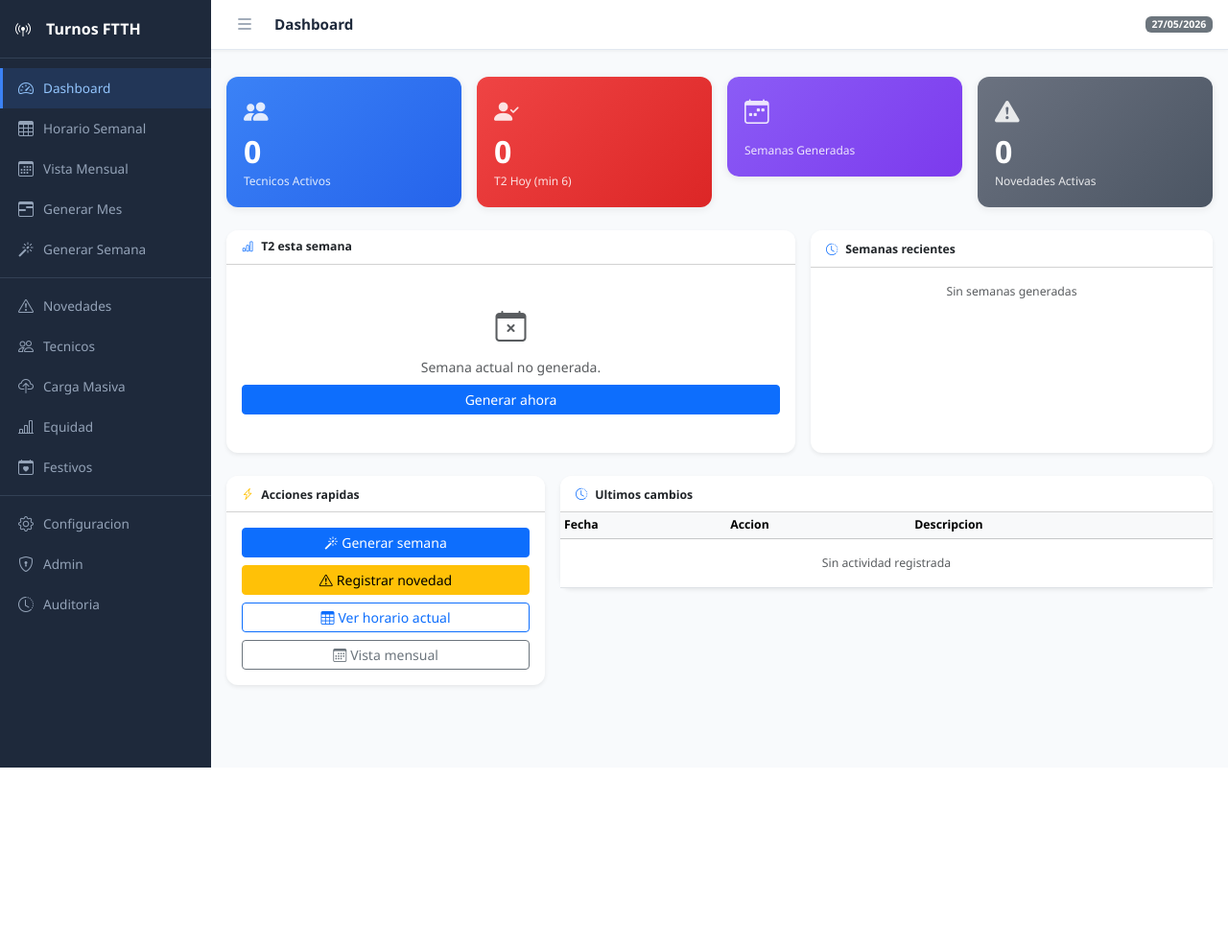
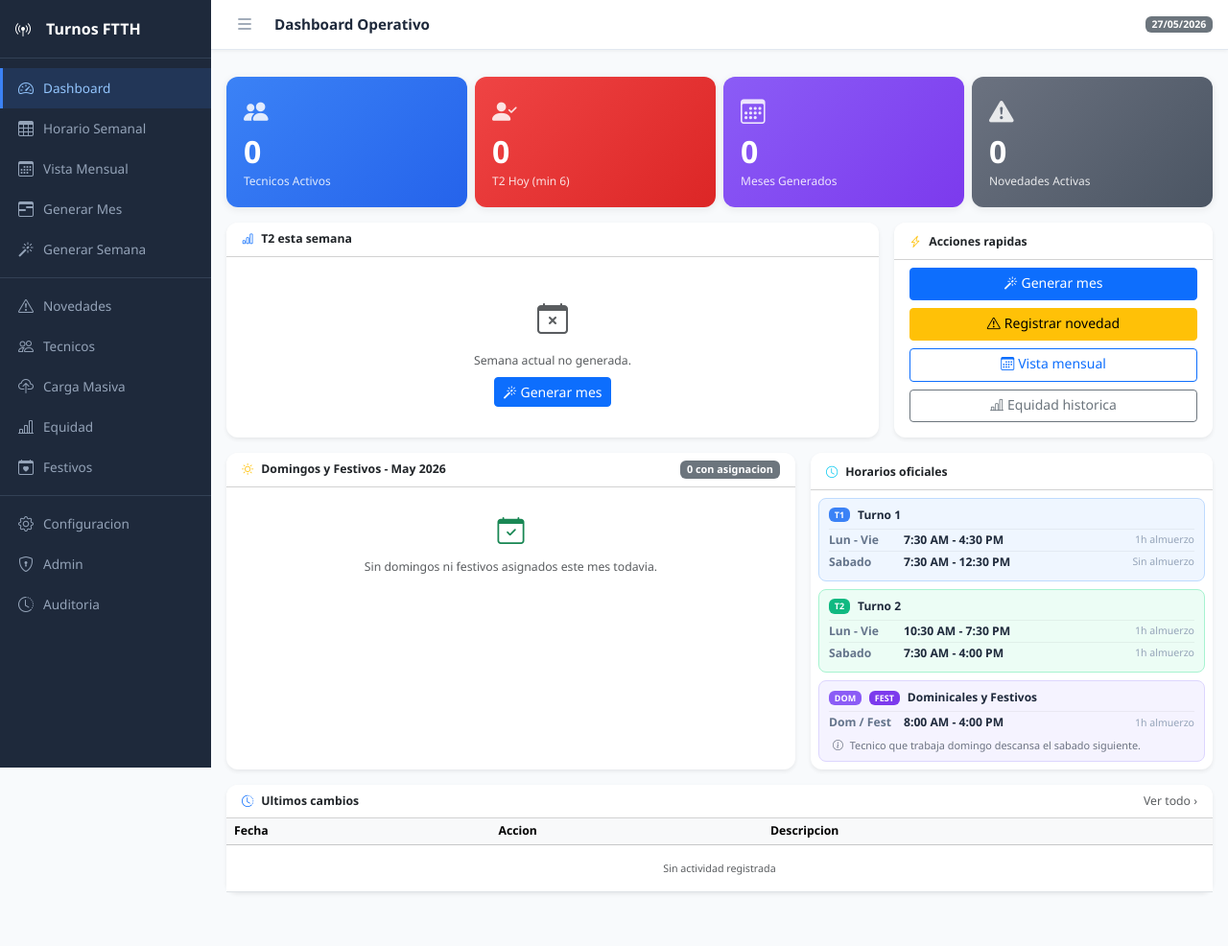
Before and after one commit to brayanosorio-cmyk/HORARIOS, a Flask app: page / in a window 1280 px wide. Shown: the whole page at 96% size. Before the commit the page ends 800 px from the top, so only its background shows below. Run offline with Flask 3, Linux system fonts and the light colour scheme; data that the repository does not hold is empty.

Commit message:
Add files via upload

```diff
--- a/templates/index.html
+++ b/templates/index.html
@@ -1,10 +1,11 @@
 {% extends "base.html" %}
 {% block title %}Dashboard{% endblock %}
-{% block title_display %}Dashboard{% endblock %}
+{% block title_display %}Dashboard Operativo{% endblock %}
 
 {% block content %}
-<!-- KPI CARDS -->
-<div class="row g-3 mb-4">
+
+<!-- KPI CARDS ROW 1 -->
+<div class="row g-2 mb-3">
   <div class="col-6 col-md-3">
     <div class="kpi-card kpi-blue">
       <div class="kpi-icon"><i class="bi bi-people-fill"></i></div>
@@ -21,9 +22,9 @@
   </div>
   <div class="col-6 col-md-3">
     <div class="kpi-card kpi-purple">
-      <div class="kpi-icon"><i class="bi bi-calendar-week"></i></div>
-      <div class="kpi-value">{{ total_weeks }}</div>
-      <div class="kpi-label">Semanas Generadas</div>
+      <div class="kpi-icon"><i class="bi bi-calendar3"></i></div>
+      <div class="kpi-value">{{ total_months }}</div>
+      <div class="kpi-label">Meses Generados</div>
     </div>
   </div>
   <div class="col-6 col-md-3">
@@ -35,115 +36,235 @@
   </div>
 </div>
 
-<div class="row g-3 mb-4">
-  <!-- T2 Chart this week -->
-  <div class="col-md-7">
+<div class="row g-3 mb-3">
+
+  <!-- T2 Chart -->
+  <div class="col-md-8">
     <div class="card border-0 shadow-sm h-100">
-      <div class="card-header bg-white d-flex align-items-center justify-content-between">
+      <div class="card-header bg-white d-flex align-items-center justify-content-between py-2">
         <span class="fw-semibold small"><i class="bi bi-bar-chart me-2 text-primary"></i>T2 esta semana</span>
-        {% if week %}
-          <span class="badge {% if week.is_locked %}bg-secondary{% else %}bg-success{% endif %}">
-            {% if week.is_locked %}<i class="bi bi-lock-fill me-1"></i>Bloqueada{% else %}<i class="bi bi-unlock me-1"></i>Activa{% endif %}
-          </span>
+        {% if ms %}
+          <a href="{{ url_for('month_view', year=today.year, month=today.month) }}"
+             class="badge bg-primary text-decoration-none small">Ver mes completo</a>
         {% endif %}
       </div>
-      <div class="card-body">
+      <div class="card-body pb-2">
         {% if week and chart_labels %}
-          <canvas id="chartT2Week" height="120"></canvas>
+          <canvas id="chartT2Week" height="95"></canvas>
         {% else %}
           <div class="text-center py-4 text-muted">
             <i class="bi bi-calendar-x fs-2 d-block mb-2"></i>
-            Semana actual no generada.
-            <a href="{{ url_for('generate') }}" class="d-block mt-2 btn btn-sm btn-primary">Generar ahora</a>
+            <span class="small">Semana actual no generada.</span>
+            <div class="mt-2 d-flex gap-2 justify-content-center">
+              <a href="{{ url_for('generate_month_view') }}" class="btn btn-sm btn-primary">
+                <i class="bi bi-magic me-1"></i>Generar mes
+              </a>
+            </div>
           </div>
         {% endif %}
       </div>
     </div>
   </div>
 
-  <!-- Recent weeks -->
-  <div class="col-md-5">
+  <!-- Quick actions -->
+  <div class="col-md-4">
     <div class="card border-0 shadow-sm h-100">
-      <div class="card-header bg-white">
-        <span class="fw-semibold small"><i class="bi bi-clock-history me-2 text-primary"></i>Semanas recientes</span>
+      <div class="card-header bg-white py-2">
+        <span class="fw-semibold small"><i class="bi bi-lightning-charge me-2 text-warning"></i>Acciones rapidas</span>
       </div>
-      <div class="card-body p-0">
-        <div class="list-group list-group-flush small">
-          {% for w in recent_weeks %}
-            <a href="{{ url_for('schedule', week_str=w.week_start.isoformat()) }}"
-               class="list-group-item list-group-item-action d-flex justify-content-between align-items-center py-2">
-              <span>
-                {% if w.is_locked %}<i class="bi bi-lock-fill text-secondary me-1"></i>{% endif %}
-                {{ w.week_start | date_fmt }} - {{ w.week_end | date_fmt }}
-              </span>
-              <span class="text-muted">{{ w.generated_at.strftime('%d/%m') }}</span>
+      <div class="card-body d-grid gap-2 pt-2">
+        <a href="{{ url_for('generate_month_view') }}" class="btn btn-primary btn-sm">
+          <i class="bi bi-magic me-1"></i>Generar mes
         </a>
-          {% else %}
-            <div class="list-group-item text-muted py-3 text-center">Sin semanas generadas</div>
-          {% endfor %}
-        </div>
-      </div>
+        <a href="{{ url_for('novelties') }}" class="btn btn-warning btn-sm">
+          <i class="bi bi-exclamation-triangle me-1"></i>Registrar novedad
+        </a>
+        <a href="{{ url_for('month_view') }}" class="btn btn-outline-primary btn-sm">
+          <i class="bi bi-calendar3 me-1"></i>Vista mensual
+        </a>
+        <a href="{{ url_for('history') }}" class="btn btn-outline-secondary btn-sm">
+          <i class="bi bi-bar-chart-line me-1"></i>Equidad historica
+        </a>
       </div>
     </div>
   </div>
 
-<!-- Quick actions + Audit -->
-<div class="row g-3">
-  <div class="col-md-4">
-    <div class="card border-0 shadow-sm">
-      <div class="card-header bg-white">
-        <span class="fw-semibold small"><i class="bi bi-lightning-charge me-2 text-warning"></i>Acciones rapidas</span>
 </div>
-      <div class="card-body d-grid gap-2">
-        <a href="{{ url_for('generate') }}" class="btn btn-primary btn-sm">
-          <i class="bi bi-magic me-1"></i>Generar semana
-        </a>
-        <a href="{{ url_for('novelties') }}" class="btn btn-warning btn-sm">
-          <i class="bi bi-exclamation-triangle me-1"></i>Registrar novedad
-        </a>
-        <a href="{{ url_for('schedule') }}" class="btn btn-outline-primary btn-sm">
-          <i class="bi bi-table me-1"></i>Ver horario actual
-        </a>
-        <a href="{{ url_for('month_view') }}" class="btn btn-outline-secondary btn-sm">
-          <i class="bi bi-calendar3 me-1"></i>Vista mensual
-        </a>
+
+<div class="row g-3 mb-3">
+
+  <!-- Domingos y Festivos del mes -->
+  <div class="col-md-7">
+    <div class="card border-0 shadow-sm h-100">
+      <div class="card-header bg-white d-flex align-items-center justify-content-between py-2">
+        <span class="fw-semibold small">
+          <i class="bi bi-sun me-2 text-warning"></i>Domingos y Festivos - {{ today.strftime('%B %Y') }}
+        </span>
+        <span class="badge bg-secondary" style="font-size:.68rem">{{ tech_special_list | length }} con asignacion</span>
+      </div>
+      <div class="card-body p-0">
+        {% if tech_special_list %}
+          <div style="max-height:260px;overflow-y:auto">
+            <table class="table table-sm mb-0" style="font-size:.76rem">
+              <thead class="table-dark" style="position:sticky;top:0">
+                <tr>
+                  <th class="ps-2">#</th>
+                  <th>Tecnico</th>
+                  <th class="text-center"><i class="bi bi-sun-fill text-warning"></i> Dom</th>
+                  <th class="text-center"><i class="bi bi-calendar-heart-fill text-danger"></i> Fest</th>
+                  <th class="text-center">Total</th>
+                  <th class="text-center">Balance</th>
+                </tr>
+              </thead>
+              <tbody>
+                {% for item in tech_special_list %}
+                  <tr {% if item.total >= 2 %}class="table-warning"{% endif %}>
+                    <td class="ps-2 text-muted">{{ loop.index }}</td>
+                    <td class="fw-semibold">{{ item.name }}</td>
+                    <td class="text-center">
+                      {% if item.sundays > 0 %}
+                        <span class="badge" style="background:#8b5cf6">{{ item.sundays }}</span>
+                      {% else %}
+                        <span class="text-muted">-</span>
+                      {% endif %}
+                    </td>
+                    <td class="text-center">
+                      {% if item.festivos > 0 %}
+                        <span class="badge" style="background:#7c3aed">{{ item.festivos }}</span>
+                      {% else %}
+                        <span class="text-muted">-</span>
+                      {% endif %}
+                    </td>
+                    <td class="text-center fw-bold">{{ item.total }}</td>
+                    <td class="text-center">
+                      {% if item.total == 0 %}
+                        <span class="badge bg-success" style="font-size:.62rem">Libre</span>
+                      {% elif item.sundays >= 1 and item.festivos >= 1 %}
+                        <span class="badge bg-danger" style="font-size:.62rem">Dom+Fest</span>
+                      {% elif item.total >= 2 %}
+                        <span class="badge bg-warning text-dark" style="font-size:.62rem">Alto</span>
+                      {% else %}
+                        <span class="badge bg-secondary" style="font-size:.62rem">1 vez</span>
+                      {% endif %}
+                    </td>
+                  </tr>
+                {% endfor %}
+              </tbody>
+            </table>
+          </div>
+          {% if not tech_special_list %}
+            <div class="text-center text-muted py-3 small">Sin datos de domingos/festivos este mes</div>
+          {% endif %}
+        {% else %}
+          <div class="text-center text-muted py-4 small">
+            <i class="bi bi-calendar-check fs-3 d-block mb-2 text-success"></i>
+            Sin domingos ni festivos asignados este mes todavia.
+          </div>
+        {% endif %}
       </div>
     </div>
   </div>
-  <div class="col-md-8">
-    <div class="card border-0 shadow-sm">
-      <div class="card-header bg-white">
+
+  <!-- Horarios oficiales -->
+  <div class="col-md-5">
+    <div class="card border-0 shadow-sm h-100">
+      <div class="card-header bg-white py-2">
+        <span class="fw-semibold small">
+          <i class="bi bi-clock me-2 text-info"></i>Horarios oficiales
+        </span>
+      </div>
+      <div class="card-body p-2">
+
+        <!-- T1 -->
+        <div class="shift-info-card shift-t1 mb-2">
+          <div class="shift-info-title">
+            <span class="badge me-2" style="background:#3b82f6">T1</span>Turno 1
+          </div>
+          <div class="shift-info-row">
+            <span class="shift-info-day">Lun - Vie</span>
+            <span class="shift-info-time">7:30 AM - 4:30 PM</span>
+            <span class="shift-info-note">1h almuerzo</span>
+          </div>
+          <div class="shift-info-row">
+            <span class="shift-info-day">Sabado</span>
+            <span class="shift-info-time">7:30 AM - 12:30 PM</span>
+            <span class="shift-info-note">Sin almuerzo</span>
+          </div>
+        </div>
+
+        <!-- T2 -->
+        <div class="shift-info-card shift-t2 mb-2">
+          <div class="shift-info-title">
+            <span class="badge me-2" style="background:#10b981">T2</span>Turno 2
+          </div>
+          <div class="shift-info-row">
+            <span class="shift-info-day">Lun - Vie</span>
+            <span class="shift-info-time">10:30 AM - 7:30 PM</span>
+            <span class="shift-info-note">1h almuerzo</span>
+          </div>
+          <div class="shift-info-row">
+            <span class="shift-info-day">Sabado</span>
+            <span class="shift-info-time">7:30 AM - 4:00 PM</span>
+            <span class="shift-info-note">1h almuerzo</span>
+          </div>
+        </div>
+
+        <!-- DOM / FEST -->
+        <div class="shift-info-card shift-dom">
+          <div class="shift-info-title">
+            <span class="badge me-2" style="background:#8b5cf6">DOM</span>
+            <span class="badge me-2" style="background:#7c3aed">FEST</span>
+            Dominicales y Festivos
+          </div>
+          <div class="shift-info-row">
+            <span class="shift-info-day">Dom / Fest</span>
+            <span class="shift-info-time">8:00 AM - 4:00 PM</span>
+            <span class="shift-info-note">1h almuerzo</span>
+          </div>
+          <div class="mt-1 px-1" style="font-size:.68rem;color:#6b7280">
+            <i class="bi bi-info-circle me-1"></i>
+            Tecnico que trabaja domingo descansa el sabado siguiente.
+          </div>
+        </div>
+
+      </div>
+    </div>
+  </div>
+
+</div>
+
+<!-- Audit log -->
+<div class="card border-0 shadow-sm mb-3">
+  <div class="card-header bg-white py-2 d-flex align-items-center justify-content-between">
     <span class="fw-semibold small"><i class="bi bi-clock-history me-2 text-primary"></i>Ultimos cambios</span>
+    <a href="{{ url_for('audit') }}" class="small text-muted text-decoration-none">Ver todo &rsaquo;</a>
   </div>
   <div class="card-body p-0">
     <div class="table-responsive">
       <table class="table table-sm mb-0 small">
         <thead class="table-light">
-              <tr>
-                <th>Fecha</th><th>Accion</th><th>Descripcion</th>
-              </tr>
+          <tr><th class="ps-2">Fecha</th><th>Accion</th><th>Descripcion</th></tr>
         </thead>
         <tbody>
           {% for log in recent_audit %}
             <tr>
-                  <td class="text-muted">{{ log.timestamp.strftime('%d/%m %H:%M') }}</td>
+              <td class="ps-2 text-muted">{{ log.timestamp.strftime('%d/%m %H:%M') }}</td>
               <td>
-                    <span class="badge bg-{% if log.action in ('create','generate','activated') %}success{% elif log.action in ('delete','deactivated') %}danger{% elif log.action == 'update' %}primary{% else %}secondary{% endif %}">
+                <span class="badge bg-{% if log.action in ('create','generate','activated') %}success{% elif log.action in ('delete','deactivated') %}danger{% elif log.action == 'update' %}primary{% else %}secondary{% endif %}" style="font-size:.65rem">
                   {{ log.action }}
                 </span>
               </td>
-                  <td class="text-truncate" style="max-width:260px">{{ log.description }}</td>
+              <td class="text-truncate" style="max-width:280px">{{ log.description }}</td>
             </tr>
           {% else %}
-                <tr><td colspan="3" class="text-center text-muted py-3">Sin actividad registrada</td></tr>
+            <tr><td colspan="3" class="text-center text-muted py-3 small">Sin actividad registrada</td></tr>
           {% endfor %}
         </tbody>
       </table>
     </div>
   </div>
 </div>
-  </div>
-</div>
+
 {% endblock %}
 
 {% block scripts %}
@@ -159,9 +280,18 @@ new Chart(document.getElementById('chartT2Week'), {
     datasets: [{
       label: 'Tecnicos T2',
       data: t2W,
-      backgroundColor: t2W.map(v => v < minT2 ? '#EF444488' : '#10B98188'),
+      backgroundColor: t2W.map(v => v < minT2 ? '#EF444455' : '#10B98155'),
       borderColor: t2W.map(v => v < minT2 ? '#EF4444' : '#10B981'),
-      borderWidth: 2, borderRadius: 4
+      borderWidth: 2, borderRadius: 5
+    }, {
+      label: 'Minimo T2',
+      data: labelsW.map(() => minT2),
+      type: 'line',
+      borderColor: '#f59e0b',
+      borderWidth: 2,
+      borderDash: [4,4],
+      pointRadius: 0,
+      fill: false
     }]
   },
   options: {
@@ -171,11 +301,7 @@ new Chart(document.getElementById('chartT2Week'), {
       tooltip: { callbacks: { label: ctx => `T2: ${ctx.parsed.y} (min ${minT2})` } }
     },
     scales: {
-      y: {
-        beginAtZero: true, suggestedMax: Math.max(...t2W) + 2,
-        ticks: { stepSize: 1 },
-        grid: { color: '#f0f0f0' }
-      },
+      y: { beginAtZero: true, ticks: { stepSize: 1 }, grid: { color: '#f0f0f0' } },
       x: { grid: { display: false } }
     }
   }
```
Lines whose indentation alone changed are shown as unchanged.
